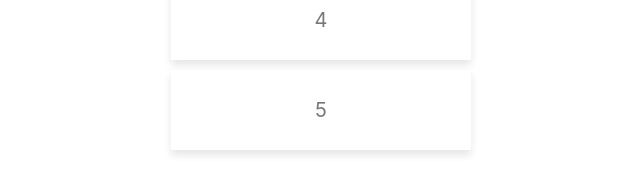
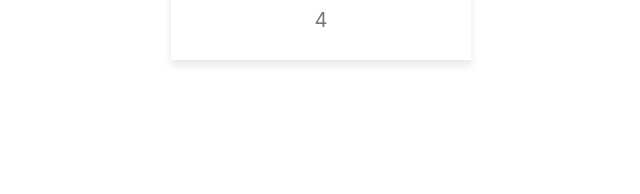
Before and after one commit to neerajp99/react_trello, a React (Create React App) app in the folder client/: page / in a window 1280 px wide. Shown: the part 380-574 px from the top of the page, without its empty margins (319-959 px from the left). Built offline with nearby package versions, Linux system fonts and the light colour scheme.

Commit message:
Update app with draggable component top

```diff
--- a/client/src/App.js
+++ b/client/src/App.js
@@ -5,7 +5,7 @@ import Draggable from "./components/draggable";
 import { range, inRange } from "lodash";
 
 // Use a max size for array
-const MAX = 6;
+const MAX = 5;
 const HEIGHT = 80;
 
 function App() {
@@ -38,25 +38,38 @@ function App() {
       arraySetState(arrayState => ({
         ...arrayState,
         draggedIndex: onDragId,
-        dragOrder
+        dragOrder: dragOrder
       }));
     },
     [arrayState.order, items.length]
   );
 
-  const onHandleDragEnd = useCallback(() => {}, []);
+  const onHandleDragEnd = useCallback(() => {
+    arraySetState(arrayState => ({
+      ...arrayState,
+      order: arrayState.dragOrder,
+      draggedIndex: null
+    }));
+  }, []);
 
   return (
     <Container>
       {items.map(index => {
-        const top = arrayState.order.indexOf(index) * (HEIGHT + 10);
+        // Remove the css transition calculate the op position differently from the dragged one
+        const isDragging = arrayState.draggedIndex === index;
+        // Calculate the top position of dragged element
+        const draggedTop = arrayState.order.indexOf(index) * (HEIGHT + 10);
+        const top = arrayState.dragOrder.indexOf(index) * (HEIGHT + 10);
         return (
           <Draggable
             key={index}
+            onDragId={index}
             onDrag={onHandleDrag}
             onDragEnd={onHandleDragEnd}
           >
-            <Rect top={top}>{index}</Rect>
+            <Rect isDragging={isDragging} top={isDragging ? draggedTop : top}>
+              {index}
+            </Rect>
           </Draggable>
         );
       })}
@@ -71,10 +84,12 @@ const Container = styled.div`
   min-height: 100vh;
 `;
 
-const Rect = styled.div.attrs(props => {
+const Rect = styled.div.attrs(props => ({
   style: {
+    top: `${props.top}px`,
+    transition: props.isDragging ? "none" : "all 500ms"
   }
-})`
+}))`
   width: 300px;
   height: ${HEIGHT}px;
   user-select: none;
@@ -87,5 +102,4 @@ const Rect = styled.div.attrs(props => {
   left: calc(50vw - 150px);
   font-size: 20px;
   color: #777;
-  top: ${({ top }) => `${top}px`};
 `;
```
